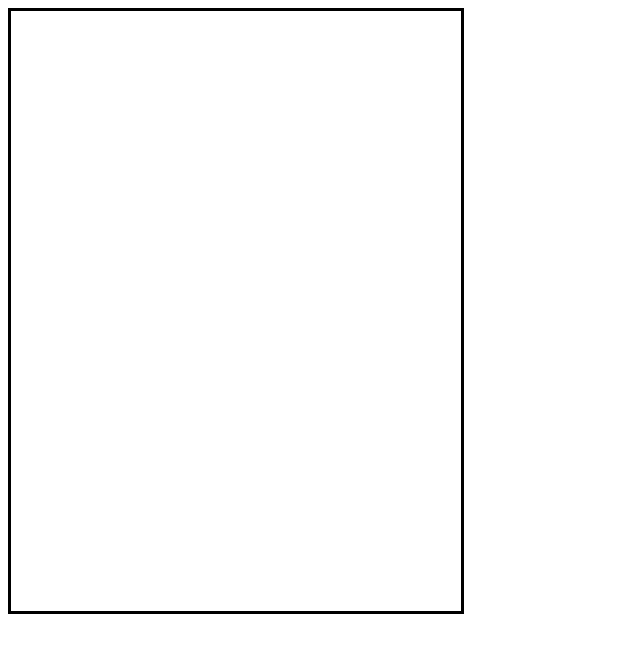
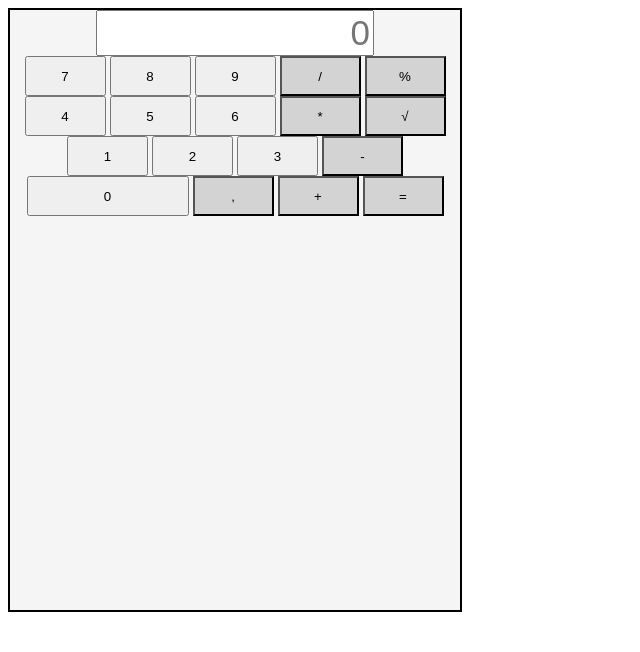
Before and after one commit to AndrzejGie/kalkulator, a plain HTML site: page index.html in a window 1280 px wide. Shown: the whole page, without its empty margins (0-640 px from the left). Drawn offline with Linux system fonts and the light colour scheme.

Commit message:
kalkulator v0.004

```diff
--- a/index.html
+++ b/index.html
@@ -2,10 +2,39 @@
 <html lang="en">
 <head>
     <meta charset="UTF-8">
-    <title>Document</title>
+    <title>Kalkulator</title>
     <link rel="stylesheet" href="style.css">
 </head>
 <body>
-    <div class="main"></div>
+    <div class="viewAll-calc">
+        <div><input name="Bla" placeholder="0"></div>
+        <div><div class="buttons">
+            <button class="line1" id="type7">7</button>
+            <button class="line1" id="type8">8</button>
+            <button class="line1" id="type9">9</button>
+            <button class="line1 actions" id="typequot">/</button>
+            <button class="line1 actions" id="typeperc">%</button>
+        </div>
+        <div class="buttons">
+            <button class="line2" id="type4">4</button>
+            <button class="line2" id="type5">5</button>
+            <button class="line2" id="type6">6</button>
+            <button class="line2 actions" id="typeprod">*</button>
+            <button class="line2 actions" id="typeradic">&radic;</button>
+        </div>
+        <div class="buttons">
+            <button class="line3" id="type1">1</button>
+            <button class="line3" id="type2">2</button>
+            <button class="line3" id="type3">3</button>
+            <button class="line3 actions" id="typeminus">-</button>
+        </div>
+        <div class="buttons">
+            <button class="line4 zero" id="type0">0</button>
+            <button class="line4 actions" id="typecom">,</button>
+            <button class="line4 actions" id="typeplus">+</button>
+            <button class="line4 actions" id="typesum">=</button>
+        </div>
+        </div>
+        </div>
 </body>
 </html>
--- a/style.css
+++ b/style.css
@@ -1,5 +1,41 @@
-.main {
+.viewAll-calc {
+    background-color: whitesmoke;
     height: 600px;
     width: 450px;
-    border: 3px solid black;
+    border: 2px solid black;
+    position: relative;
+    text-align: center;
 }
+.buttons {
+}
+.line1 {
+    width: 18%;
+}
+.line2 {
+    width: 18%;
+}
+.line3 {
+    width: 18%;
+}
+.line4 {
+    width: 18%;
+}
+.actions {
+    background-color: lightgray;
+}
+.zero {
+    width: 36%;
+}
+input {
+    width: 60%;
+    height: 10%;
+    font-size: 35px;
+    text-align: right;
+}
+button {
+    width: 40px;
+    height: 40px;
+}
+button:hover {
+    background-color: slategray;
+}
```
Also changed, not shown: main.js (added).
